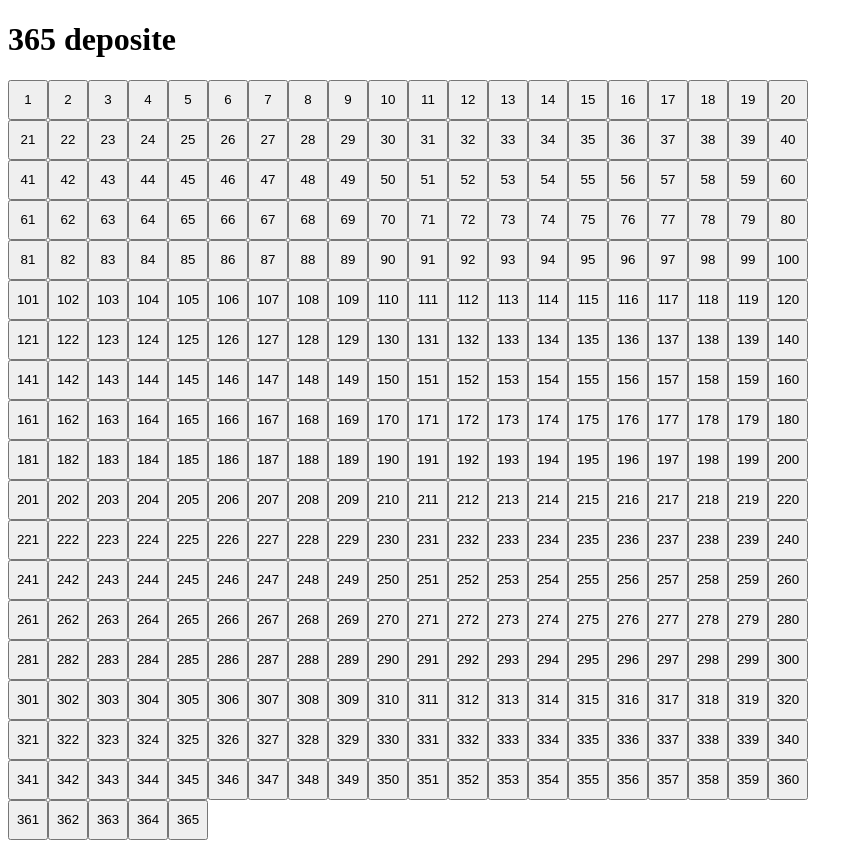
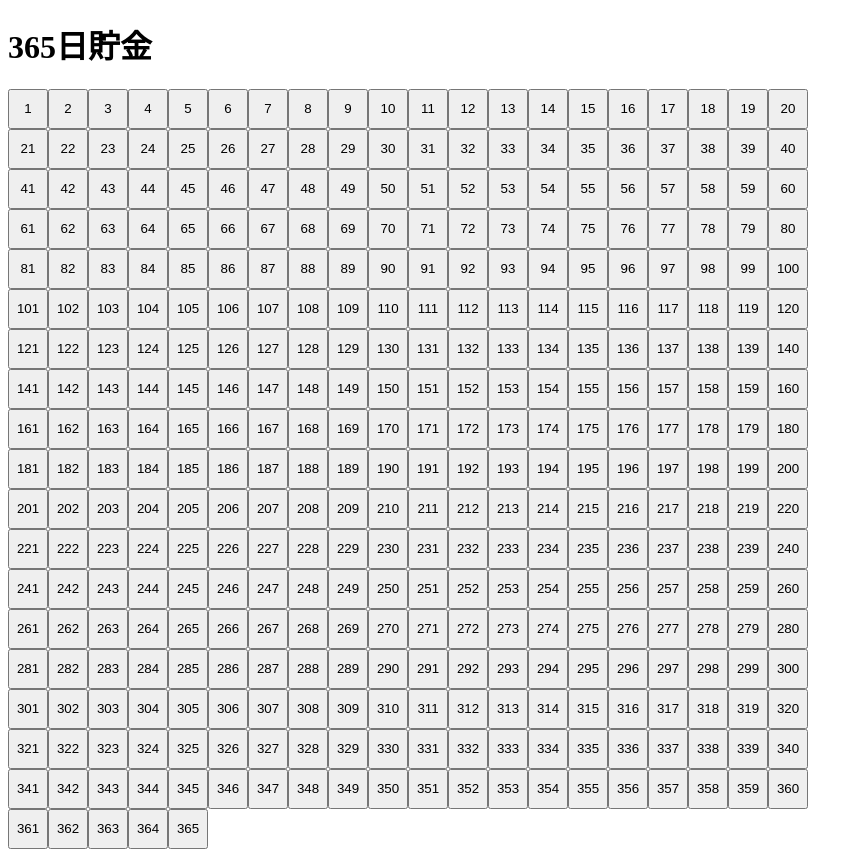
Before and after one commit to sawadyecma/365-deposite, a React (Create React App) app in the folder src/: page / in a window 1280 px wide. Shown: the whole page, without its empty margins (0-863 px from the left). Built offline with nearby package versions, Linux system fonts and the light colour scheme; the HTML template or start-up script is replaced by a standard one.

Commit message:
リファクタリング

```diff
--- a/src/App.tsx
+++ b/src/App.tsx
@@ -1,52 +1,22 @@
 import { useState } from "react";
-import { createCalendar } from "./constants";
-import { Day } from "./types";
-import { DayCell } from "./components/DayCell";
+import { Calendar } from "./components/Calendar";
+import { Day, DAYS_PER_YEAR } from "./domain/day";
 
 export const App = () => {
-  const [calendar, setCalendar] = useState(createCalendar());
-  const handleDayClick = (argDay: Day, row: string) => {
-    setCalendar((calendar) => {
-      const copied = { ...calendar };
-      const foundIndex = calendar[row].findIndex(
-        (day) => day.value === argDay.value
-      );
-      copied[row][foundIndex] = { ...argDay, pressed: !argDay.pressed };
-      return copied;
-    });
+  const [days, setDays] = useState<Day[]>(
+    [...new Array(DAYS_PER_YEAR)].map((_, index) => {
+      return { value: index + 1, pressed: false };
+    })
+  );
+
+  const handleCalendarChange = (argDays: Day[]) => {
+    setDays(argDays);
   };
 
   return (
     <div className="App">
-      <h1>365 deposite</h1>
-      <div
-        style={{
-          overflowX: "auto",
-          whiteSpace: "nowrap",
-        }}
-      >
-        {Object.keys(calendar).map((row) => {
-          return (
-            <div
-              key={row}
-              style={{
-                height: "40px",
-              }}
-            >
-              {calendar[row].map((day) => {
-                return (
-                  <DayCell
-                    key={day.value}
-                    day={day}
-                    onDayClick={(day) => handleDayClick(day, row)}
-                  />
-                );
-              })}
-              <br />
-            </div>
-          );
-        })}
-      </div>
+      <h1>365日貯金</h1>
+      <Calendar days={days} onCalendarChange={handleCalendarChange} />
     </div>
   );
 };
--- /dev/null
+++ b/src/components/Calendar.tsx
@@ -0,0 +1,54 @@
+import { useState } from "react";
+import { separateDays } from "../domain/calendar";
+import { Day } from "../domain/day";
+import { DayCell } from "./DayCell";
+
+interface Props {
+  days: Day[];
+  dayCntPerRow?: number;
+  onCalendarChange: (days: Day[]) => void;
+}
+
+export const Calendar = ({ dayCntPerRow = 20, ...props }: Props) => {
+  const calendar = separateDays(props.days, dayCntPerRow);
+
+  const handleDayClick = (argDay: Day) => {
+    const copied = [...props.days];
+    const foundIndex = props.days.findIndex(
+      (day) => day.value === argDay.value
+    );
+    copied[foundIndex] = { ...argDay, pressed: !argDay.pressed };
+    props.onCalendarChange(copied);
+  };
+
+  return (
+    <div
+      style={{
+        overflowX: "auto",
+        whiteSpace: "nowrap",
+      }}
+    >
+      {Object.keys(calendar).map((row) => {
+        return (
+          <div
+            key={row}
+            style={{
+              height: "40px",
+            }}
+          >
+            {calendar[row].map((day) => {
+              return (
+                <DayCell
+                  key={day.value}
+                  day={day}
+                  onDayClick={(day) => handleDayClick(day)}
+                />
+              );
+            })}
+            <br />
+          </div>
+        );
+      })}
+    </div>
+  );
+};
--- a/src/components/DayCell.tsx
+++ b/src/components/DayCell.tsx
@@ -1,4 +1,4 @@
-import { Day } from "../types";
+import { Day } from "../domain/day";
 
 interface Props {
   day: Day;
--- a/src/constants.ts
+++ /dev/null
@@ -1,19 +0,0 @@
-import { Calendar } from "./types";
-
-export const DAYS_PER_YEAR = 365;
-
-export function createCalendar(): Calendar {
-  const calendar: Calendar = {};
-  const days = [...new Array(DAYS_PER_YEAR)].map((_, i) => {
-    return i + 1;
-  });
-  days.forEach((value) => {
-    const row = `${Math.ceil(value / 20)}`;
-    if (!calendar[row]) {
-      calendar[row] = [];
-    }
-    calendar[row].push({ value, pressed: false });
-  });
-
-  return calendar;
-}
--- /dev/null
+++ b/src/domain/calendar.ts
@@ -0,0 +1,19 @@
+import { Day, DAYS_PER_YEAR } from "./day";
+
+export interface Calendar {
+  [row: string]: Day[];
+}
+
+export function separateDays(days: Day[], dayCntPerRow: number): Calendar {
+  const calendar: Calendar = {};
+
+  days.forEach((day) => {
+    const row = `${Math.ceil(day.value / dayCntPerRow)}`;
+    if (!calendar[row]) {
+      calendar[row] = [];
+    }
+    calendar[row].push({ ...day });
+  });
+
+  return calendar;
+}
--- a/src/types.ts
+++ b/src/domain/day.ts
@@ -1,8 +1,6 @@
+export const DAYS_PER_YEAR = 365;
+
 export interface Day {
   value: number;
   pressed: boolean;
 }
-
-export interface Calendar {
-  [row: string]: Day[];
-}
```
